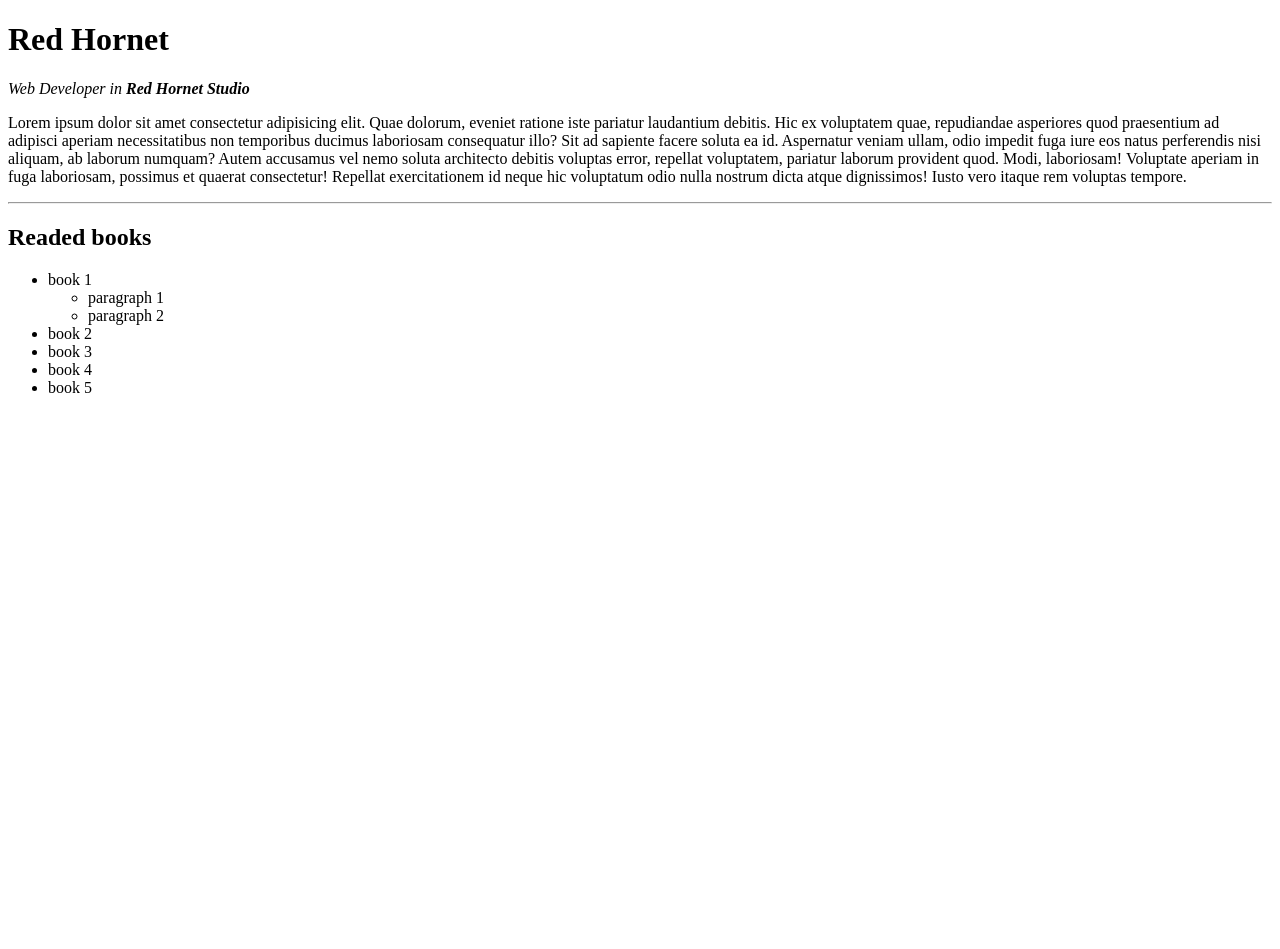
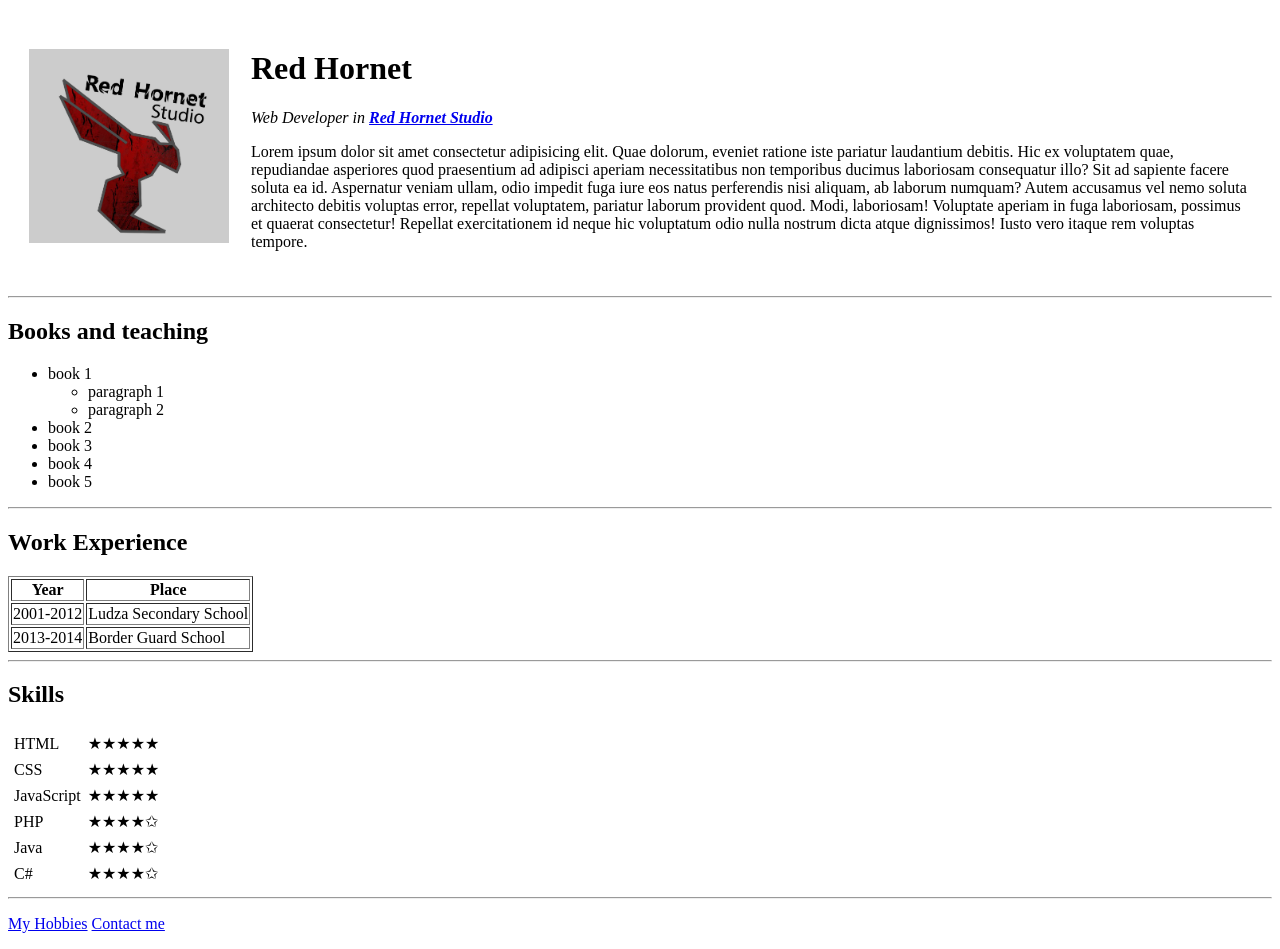
Before and after one commit to RedHornetStudio/the-complete-2020-web-development-bootcamp, a plain HTML site: page Web Development/HTML - Personal Site/index.html in a window 1280 px wide. Before the commit the page ends 800 px from the top, so only its background shows below. Drawn offline with Linux system fonts and the light colour scheme.

Commit message:
new file:   Web Development/HTML - Personal Site/contacts.html new file:   Web Development/HTML - Personal Site/hobbies.html new file:   Web Development/HTML - Personal Site/img/RedHornetStudioLogoV2.jpg modified:   Web Development/HTML - Personal Site/index.html new file:   inputtypes.html

```diff
--- a/Web Development/HTML - Personal Site/index.html
+++ b/Web Development/HTML - Personal Site/index.html
@@ -6,14 +6,18 @@
     <title>Red personal site</title>
 </head>
 <body>
-    <h1>Red Hornet</h1>
-    <p><em>Web Developer in <strong>Red Hornet Studio</strong></em></p>
-
-    <p>Lorem ipsum dolor sit amet consectetur adipisicing elit. Quae dolorum, eveniet ratione iste pariatur laudantium debitis. Hic ex voluptatem quae, repudiandae asperiores quod praesentium ad adipisci aperiam necessitatibus non temporibus ducimus laboriosam consequatur illo? Sit ad sapiente facere soluta ea id. Aspernatur veniam ullam, odio impedit fuga iure eos natus perferendis nisi aliquam, ab laborum numquam? Autem accusamus vel nemo soluta architecto debitis voluptas error, repellat voluptatem, pariatur laborum provident quod. Modi, laboriosam! Voluptate aperiam in fuga laboriosam, possimus et quaerat consectetur! Repellat exercitationem id neque hic voluptatum odio nulla nostrum dicta atque dignissimos! Iusto vero itaque rem voluptas tempore.</p>
-
+    <table cellspacing="20px">
+        <tr>
+            <td><img src="img/RedHornetStudioLogoV2.jpg" alt="RedHornet Studio" width="200px"></td>
+            <td>
+                <h1>Red Hornet</h1>
+                <p><em>Web Developer in <strong><a href="https://github.com/">Red Hornet Studio</a></strong></em></p>
+                <p>Lorem ipsum dolor sit amet consectetur adipisicing elit. Quae dolorum, eveniet ratione iste pariatur laudantium debitis. Hic ex voluptatem quae, repudiandae asperiores quod praesentium ad adipisci aperiam necessitatibus non temporibus ducimus laboriosam consequatur illo? Sit ad sapiente facere soluta ea id. Aspernatur veniam ullam, odio impedit fuga iure eos natus perferendis nisi aliquam, ab laborum numquam? Autem accusamus vel nemo soluta architecto debitis voluptas error, repellat voluptatem, pariatur laborum provident quod. Modi, laboriosam! Voluptate aperiam in fuga laboriosam, possimus et quaerat consectetur! Repellat exercitationem id neque hic voluptatum odio nulla nostrum dicta atque dignissimos! Iusto vero itaque rem voluptas tempore.</p>
+            </td>
+        </tr>
+    </table>
     <hr>
-
-    <h2>Readed books</h2>
+    <h2>Books and teaching</h2>
     <ul>
         <li>book 1</li>
         <ul>
@@ -25,5 +29,57 @@
         <li>book 4</li>
         <li>book 5</li>
     </ul>
+    <hr>
+    <h2>Work Experience</h2>
+    <table border="1">
+        <thead>
+            <tr>
+                <th>Year</th>
+                <th>Place</th>
+            </tr>
+        </thead>
+        <tbody>
+            <tr>
+                <td>2001-2012</td>
+                <td>Ludza Secondary School</td>
+            </tr>
+            <tr>
+                <td>2013-2014</td>
+                <td>Border Guard School</td>
+            </tr>
+        </tbody>
+    </table>
+    <hr>
+    <h2>Skills</h2>
+    <table cellspacing="5px">
+        <tbody>
+            <tr>
+                <td>HTML</td>
+                <td>★★★★★</td>
+            </tr>
+            <tr>
+                <td>CSS</td>
+                <td>★★★★★</td>
+            </tr>
+            <tr>
+                <td>JavaScript</td>
+                <td>★★★★★</td>
+            </tr>
+            <tr>
+                <td>PHP</td>
+                <td>★★★★✩</td>
+            </tr>
+            <tr>
+                <td>Java</td>
+                <td>★★★★✩</td>
+            </tr>
+            <tr>
+                <td>C#</td>
+                <td>★★★★✩</td>
+            </tr>
+        </tbody>
+    </table>
+    <hr>
+    <p><a href="hobbies.html">My Hobbies</a> <a href="contacts.html">Contact me</a></p>
 </body>
 </html>
```
Also changed, not shown: Web Development/HTML - Personal Site/contacts.html (added, +23 -0 lines), Web Development/HTML - Personal Site/hobbies.html (added, +16 -0 lines), inputtypes.html (added, +96 -0 lines), Web Development/HTML - Personal Site/img/RedHornetStudioLogoV2.jpg (added).
